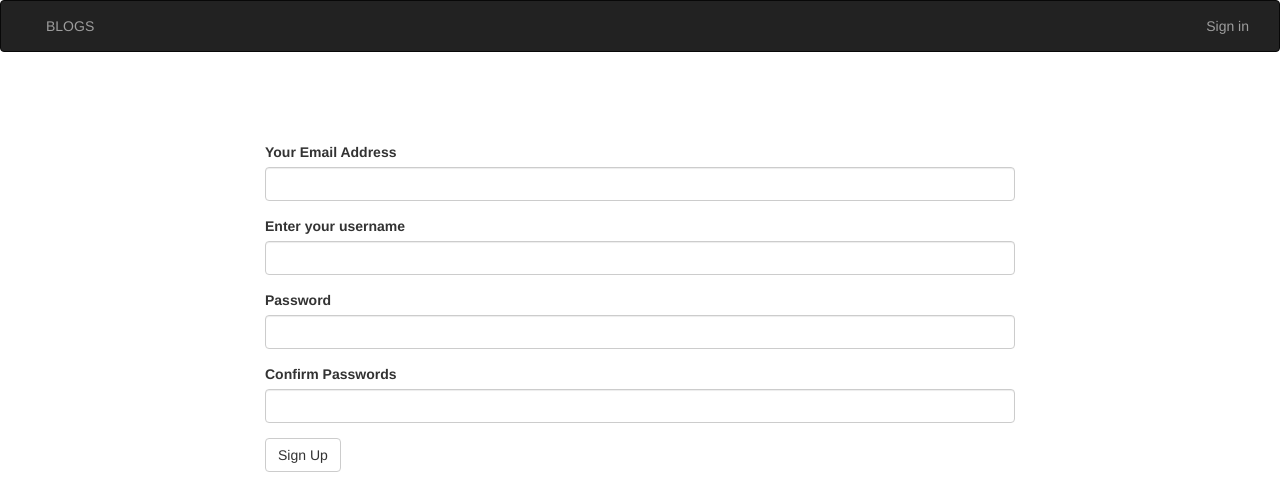
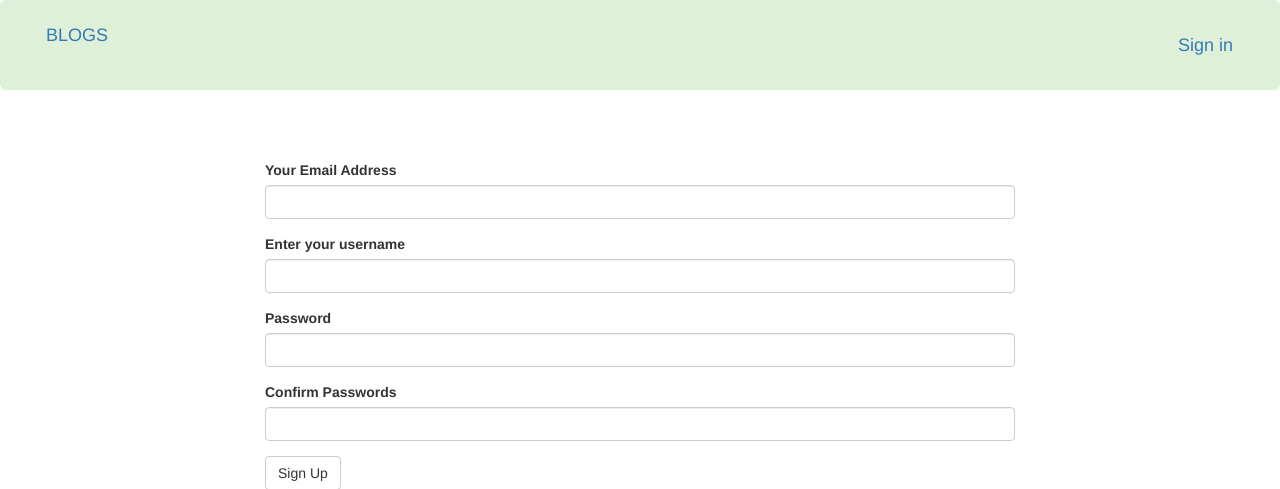
Before and after one commit to silver230/BLOG, a Flask app: page /auth/register in a window 1280 px wide. Shown: the top 489 px of the page. Run offline with Flask 2, Linux system fonts and the light colour scheme; some libraries are stand-ins or nearby versions.

Commit message:
autogenerated files

```diff
--- /dev/null
+++ b/app/static/index.css
@@ -0,0 +1,3 @@
+.body{
+    background-image:"/home/moringaschool/PYTHON/BLOG/app/static/photos/Entrepreneur-Blogs.jpg";
+}
--- a/app/templates/comments.html
+++ b/app/templates/comments.html
@@ -2,7 +2,7 @@
 {% block content %}
 
 <div class="container" style="text-align:center; padding-top:40px;">
-<h1>Pitches</h1>
+<h1>its time to blog</h1>
 <article class="media content-section">
   <div class="media-body">
     <div class="article-metadata">
--- a/app/templates/navbar.html
+++ b/app/templates/navbar.html
@@ -1,6 +1,6 @@
-<div class="navbar navbar-inverse" role="navigation">
-    <div class="container-fluid">
-        <div class="navbar-header">
+<!-- <div class="navbar navbar-inverse" role="navigation"> -->
+    <div class="container-fluid bg-success btn-lg text-warning ">
+        <!-- <div class="navbar-header">
             <button type="button" class="navbar-toggle" data-toggle="collapse" data-target=".navbar-collapse">
               <span class="sr-only">Toggle navigation</span>
               <span class="icon-bar"></span>
@@ -8,13 +8,13 @@
               <span class="icon-bar"></span>
             </button>
             <a class="navbar-brand" href="/"> </a>
-        </div>
+        </div> -->
         <div class="navbar-collapse collapse">
             <ul class="nav navbar-nav">
                 <!-- <li><a href="/">Home</a></li> -->
                 <li><a href="/">BLOGS</a></li>
             </ul>
-            <ul class="nav navbar-nav navbar-right">
+            <ul class="nav navbar-nav navbar-right btn-lg text-warning">
                 {% if current_user.is_authenticated %}
                 <li><a href="{{url_for('main.profile',uname=current_user.username)}}">Profile</a></li>
                 <li><a href="{{url_for('auth.logout')}}">Sign out</a></li>
@@ -25,4 +25,4 @@
         </div>
 
     </div>
-</div>
+<!-- </div>  -->
```
Also changed, not shown: app/templates/new_blog.html (+2 -11 lines), migrations/versions/b5bb102b6416_initial_migration.py (added, +28 -0 lines), app/static/photos/Entrepreneur-Blogs.jpg (added), app/static/photos/download_1.jpeg (added), app/static/photos/it.jpg (added), 3 other files.
